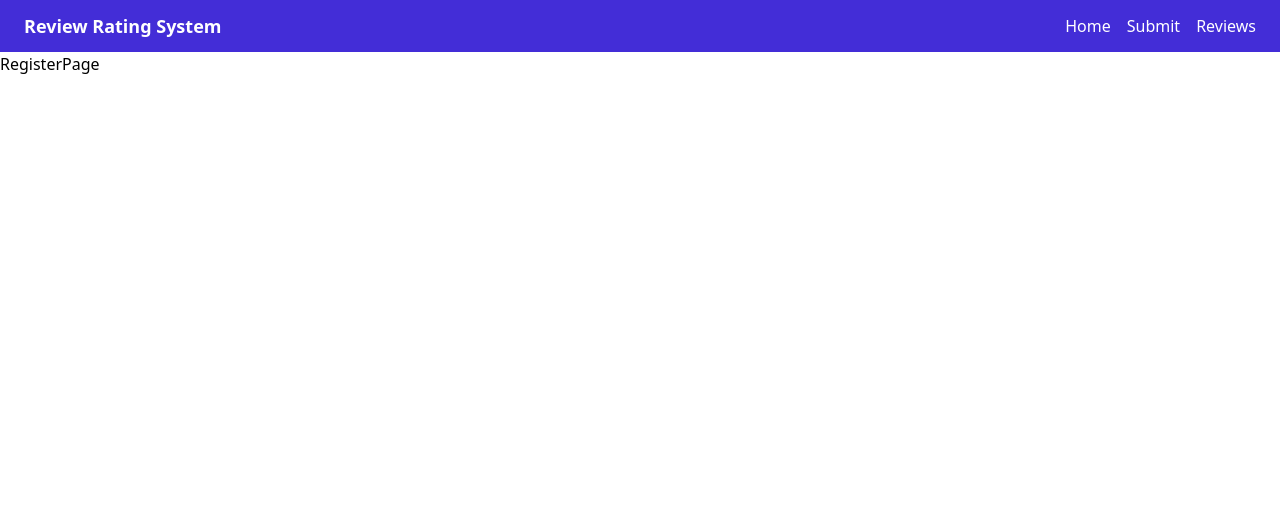
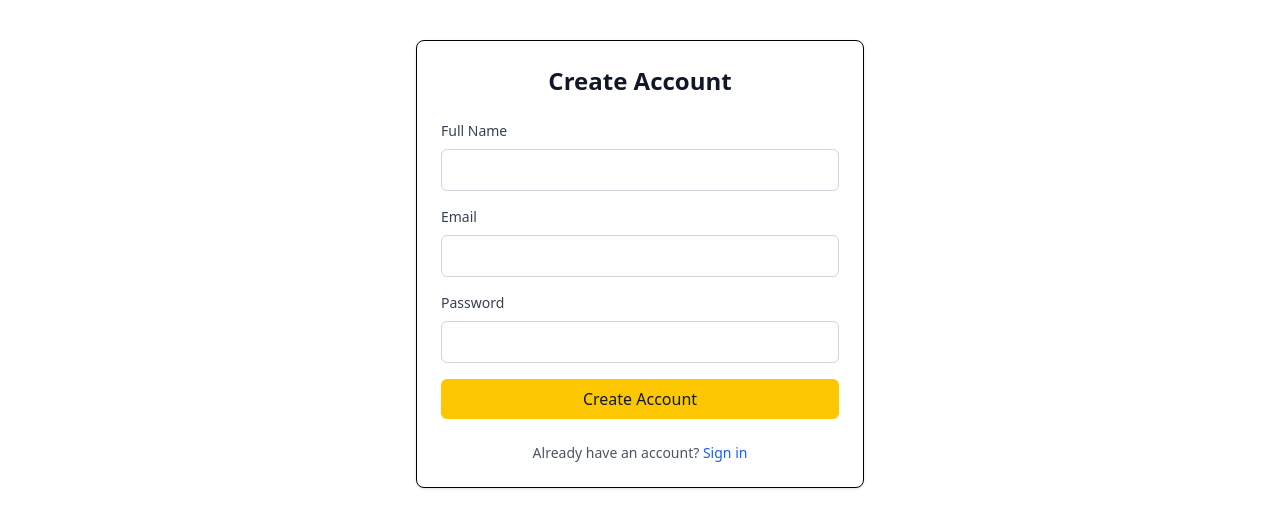
Before and after one commit to abhinavhh/ai-review-system, a React (Vite) app: page /register in a window 1280 px wide. Shown: the top 528 px of the page. Built offline with nearby package versions, Linux system fonts and the light colour scheme.

Commit message:
updated login and register page

```diff
--- a/src/App.tsx
+++ b/src/App.tsx
@@ -1,23 +1,19 @@
 
 import { BrowserRouter, data, Route, Routes } from 'react-router-dom'
 import ReviewPage from './pages/ReviewPage'
-import LiveReviewPage from './pages/LiveReviewPage'
 import LoginPage from './pages/LoginPage'
 import RegisterPage from './pages/RegisterPage'
 import Home from './pages/Home'
-import Navbar from './components/Navbar'
 import ReviewForm from './components/ReviewForm'
 
 function App() {
   return (
     <BrowserRouter>
-    <Navbar />
       <Routes>
         {/* <Route path='/' element={<App />}/> */}
         <Route path='/' element={<Home />}/>
         <Route path='/reviews' element={<ReviewPage />}/>
         <Route path='/review' element={<ReviewForm onReviewAdded={data}/>}/>
-        <Route path='/live-review' element={<LiveReviewPage />}/>
         <Route path='/login' element={<LoginPage />}/>
         <Route path='/register' element={<RegisterPage />}/>
       </Routes>
--- a/src/pages/Home.tsx
+++ b/src/pages/Home.tsx
@@ -1,4 +1,6 @@
 import React from "react";
+import Reviews from "./ReviewPage";
+import { Link } from "react-router-dom";
 
 const Home: React.FC = () => {
   return (
@@ -7,6 +9,11 @@ const Home: React.FC = () => {
       <p className="text-gray-600">
         Submit your review and instantly see predicted star ratings powered by AI.
       </p>
+      <Link to="/reviews">
+        <button className="bg-yellow-400 p-2 rounded-xl mt-2 ">Submit a Review</button>
+      </Link>
+
+      {/* <Reviews /> */}
     </div>
   );
 };
--- a/src/pages/LiveReviewPage.tsx
+++ /dev/null
@@ -1,7 +0,0 @@
-const LiveReviewPage = () => {
-  return (
-    <div>LiveReviewPage</div>
-  )
-}
-
-export default LiveReviewPage
--- a/src/pages/LoginPage.tsx
+++ b/src/pages/LoginPage.tsx
@@ -1,8 +1,103 @@
+import axios from "axios";
+import React, { useState } from "react";
+import { Link } from "react-router-dom";
 
-const LoginPage = () => {
+
+interface Users {
+  email: string;
+  password: string;
+}
+const LoginPage: React.FC = () => {
+  const [formData, setFormData] = useState<Users>({
+    email: '',
+    password: ''
+  });
+
+  const handleChange = (e: React.ChangeEvent<HTMLInputElement>) => {
+    const { name, value } = e.target;
+    setFormData(prev => ({
+      ...prev,
+      [name]: value,
+    }));
+  }
+
+  const handleLogin = async (e: React.FormEvent) => {
+    e.preventDefault();
+    try {
+      const response = await axios.post('/api/auth/login', {
+        formData
+      });
+      if(response.data.token) {
+        localStorage.setItem('token', response.data.token);
+        alert('Login Successfull');
+      }
+      else {
+        alert(response.data.message);
+      }
+
+
+    }
+    catch (err: any) {
+      alert(err);
+    }
+    // TODO: call login API
+  };
+
   return (
-    <div>LoginPage</div>
-  )
-}
+    <div className="max-w-md mx-auto p-6 bg-white rounded-lg shadow border mt-10">
+      <h1 className="text-2xl font-semibold text-gray-900 mb-6 text-center">
+        Sign In
+      </h1>
 
-export default LoginPage
+      <form onSubmit={handleLogin} className="space-y-4">
+        {/* Email */}
+        <div>
+          <label className="block text-sm font-medium text-gray-700 mb-2">
+            Email
+          </label>
+          <input
+            type="email"
+            value={formData.email}
+            onChange={handleChange}
+            required
+            className="w-full px-3 py-2 border border-gray-300 rounded-md
+                       focus:outline-none focus:ring-2 focus:ring-blue-500 focus:border-blue-500"
+          />
+        </div>
+
+        {/* Password */}
+        <div>
+          <label className="block text-sm font-medium text-gray-700 mb-2">
+            Password
+          </label>
+          <input
+            type="password"
+            value={formData.password}
+            onChange={handleChange}
+            required
+            className="w-full px-3 py-2 border border-gray-300 rounded-md
+                       focus:outline-none focus:ring-2 focus:ring-blue-500 focus:border-blue-500"
+          />
+        </div>
+
+        {/* Submit */}
+        <button
+          type="submit"
+          className="w-full bg-yellow-400 hover:bg-yellow-500 text-gray-900 font-medium py-2 px-4 rounded-md transition-colors"
+        >
+          Sign In
+        </button>
+      </form>
+
+      {/* Link to Register */}
+      <p className="text-sm text-gray-600 mt-6 text-center">
+        New here?{" "}
+        <Link to="/register" className="text-blue-600 hover:underline">
+          Create your account
+        </Link>
+      </p>
+    </div>
+  );
+};
+
+export default LoginPage;
--- a/src/pages/RegisterPage.tsx
+++ b/src/pages/RegisterPage.tsx
@@ -1,8 +1,117 @@
+import axios from "axios";
+import React, { useState } from "react";
+import { Link } from "react-router-dom";
 
-const RegisterPage = () => {
+interface Users {
+  username: string;
+  email: string;
+  password: string;
+}
+const RegisterPage: React.FC = () => {
+  const [formData, setFormData] = useState<Users>({
+    username: '',
+    email: '',
+    password: ''
+  })
+
+  const handleChange = (e: React.ChangeEvent<HTMLInputElement>) => {
+    const { name, value } = e.target;
+    setFormData(prev => ({
+      ...prev,
+      [name]: value
+    }))
+  }
+
+  const handleRegister = async(e: React.FormEvent) => {
+    e.preventDefault();
+    try {
+      const response = await axios.post('/api/auth/register', {
+        formData
+      });
+
+      if(response.status === 201) {
+        alert('User registered');
+      }
+      else {
+        alert(response.data.message);
+      }
+    }
+    catch(err: any) {
+      alert(err);
+    }
+    // TODO: call register API
+  };
+
   return (
-    <div>RegisterPage</div>
-  )
-}
+    <div className="max-w-md mx-auto p-6 bg-white rounded-lg shadow border mt-10">
+      <h1 className="text-2xl font-semibold text-gray-900 mb-6 text-center">
+        Create Account
+      </h1>
 
-export default RegisterPage
+      <form onSubmit={handleRegister} className="space-y-4">
+        {/* Name */}
+        <div>
+          <label className="block text-sm font-medium text-gray-700 mb-2">
+            Full Name
+          </label>
+          <input
+            type="text"
+            value={formData.username}
+            onChange={handleChange}
+            required
+            className="w-full px-3 py-2 border border-gray-300 rounded-md
+                       focus:outline-none focus:ring-2 focus:ring-blue-500 focus:border-blue-500"
+          />
+        </div>
+
+        {/* Email */}
+        <div>
+          <label className="block text-sm font-medium text-gray-700 mb-2">
+            Email
+          </label>
+          <input
+            type="email"
+            value={formData.email}
+            onChange={handleChange}
+            required
+            className="w-full px-3 py-2 border border-gray-300 rounded-md
+                       focus:outline-none focus:ring-2 focus:ring-blue-500 focus:border-blue-500"
+          />
+        </div>
+
+        {/* Password */}
+        <div>
+          <label className="block text-sm font-medium text-gray-700 mb-2">
+            Password
+          </label>
+          <input
+            type="password"
+            value={formData.password}
+            onChange={handleChange}
+            required
+            className="w-full px-3 py-2 border border-gray-300 rounded-md
+                       focus:outline-none focus:ring-2 focus:ring-blue-500 focus:border-blue-500"
+          />
+        </div>
+
+        {/* Submit */}
+        <button
+          type="submit"
+          className="w-full bg-yellow-400 hover:bg-yellow-500 text-gray-900 font-medium py-2 px-4 rounded-md transition-colors"
+        >
+          Create Account
+        </button>
+      </form>
+
+      {/* Link to Login */}
+      <p className="text-sm text-gray-600 mt-6 text-center">
+        Already have an account?{" "}
+        <Link to="/login" className="text-blue-600 hover:underline">
+          Sign in
+        </Link>
+      </p>
+    </div>
+  );
+};
+
+export default RegisterPage;
--- a/src/pages/ReviewPage.tsx
+++ b/src/pages/ReviewPage.tsx
@@ -2,6 +2,8 @@ import React, { useEffect, useState } from "react";
 import { getReviews } from "../service/review.service";
 import type { Review } from "../interfaces/review.interface";
 import ReviewCard from "../components/ReviewCard";
+import ReviewForm from "../components/ReviewForm";
+import { Star } from "lucide-react";
 
 const Reviews: React.FC = () => {
   const [reviews, setReviews] = useState<Review[]>([]);
@@ -14,12 +16,57 @@ const Reviews: React.FC = () => {
     });
   }, []);
 
+  const handleReviewAdded = (review: Review) => {
+    setReviews((prev) => [review, ...prev]);
+  };
+
+  // Compute stats
+  const avgRating =
+    reviews.length > 0
+      ? (
+          reviews.reduce((sum, r) => sum + r.rating, 0) / reviews.length
+        ).toFixed(1)
+      : "0.0";
+
+  const ratingCounts = [5, 4, 3, 2, 1].map((star) => ({
+    star,
+    count: reviews.filter((r) => r.rating === star).length,
+  }));
+
   if (loading) return <p className="text-center p-6">Loading reviews...</p>;
 
   return (
-    <div className="max-w-6xl mx-auto p-6 bg-white">
-      <div className="flex items-center justify-between mb-6 border-b border-gray-200 pb-4">
-        <h2 className="text-lg font-semibold text-gray-900">Top reviews</h2>
+    <div className="max-w-6xl mx-auto p-6 grid grid-cols-1 lg:grid-cols-3 gap-8">
+      {/* left side → Form */}
+      <div>
+        <ReviewForm onReviewAdded={handleReviewAdded} />
+      </div>
+      {/* Right side → Reviews */}
+      <div className="lg:col-span-2">
+        {/* Header with avg rating + filter */}
+        <div className="flex items-start justify-between mb-8 border-b border-gray-200 pb-6">
+          <div>
+            <div className="flex items-center gap-2 mb-2">
+              <span className="text-3xl font-bold text-gray-900">
+                {avgRating}
+              </span>
+              <div className="flex">
+                {[1, 2, 3, 4, 5].map((s) => (
+                  <Star
+                    key={s}
+                    className={`w-5 h-5 ${
+                      s <= Math.round(Number(avgRating))
+                        ? "fill-yellow-400 text-yellow-400"
+                        : "text-gray-300"
+                    }`}
+                  />
+                ))}
+              </div>
+            </div>
+            <p className="text-sm text-gray-600">
+              Based on {reviews.length} reviews
+            </p>
+          </div>
           <select className="border border-gray-300 rounded px-3 py-1 text-sm focus:outline-none focus:ring-2 focus:ring-blue-500">
             <option>Top reviews</option>
             <option>Most recent</option>
@@ -28,17 +75,37 @@ const Reviews: React.FC = () => {
           </select>
         </div>
 
+        {/* Rating distribution */}
+        <div className="mb-6">
+          {ratingCounts.map(({ star, count }) => (
+            <div key={star} className="flex items-center gap-2 mb-2">
+              <span className="w-12 text-sm text-gray-600">{star} star</span>
+              <div className="flex-1 h-3 bg-gray-200 rounded">
+                <div
+                  className="h-3 bg-yellow-400 rounded"
+                  style={{
+                    width: `${
+                      reviews.length > 0
+                        ? (count / reviews.length) * 100
+                        : 0
+                    }%`,
+                  }}
+                />
+              </div>
+              <span className="w-12 text-sm text-gray-600">{count}</span>
+            </div>
+          ))}
+        </div>
+
+        {/* Reviews list */}
         <div className="space-y-6">
           {reviews.map((r) => (
             <ReviewCard key={r.id} review={r} />
           ))}
         </div>
+      </div>
 
-      <div className="mt-8">
-        <button className="text-blue-600 hover:text-blue-800 font-medium">
-          See all reviews
-        </button>
-      </div>
+
     </div>
   );
 };
```
Lines whose indentation alone changed are shown as unchanged.
